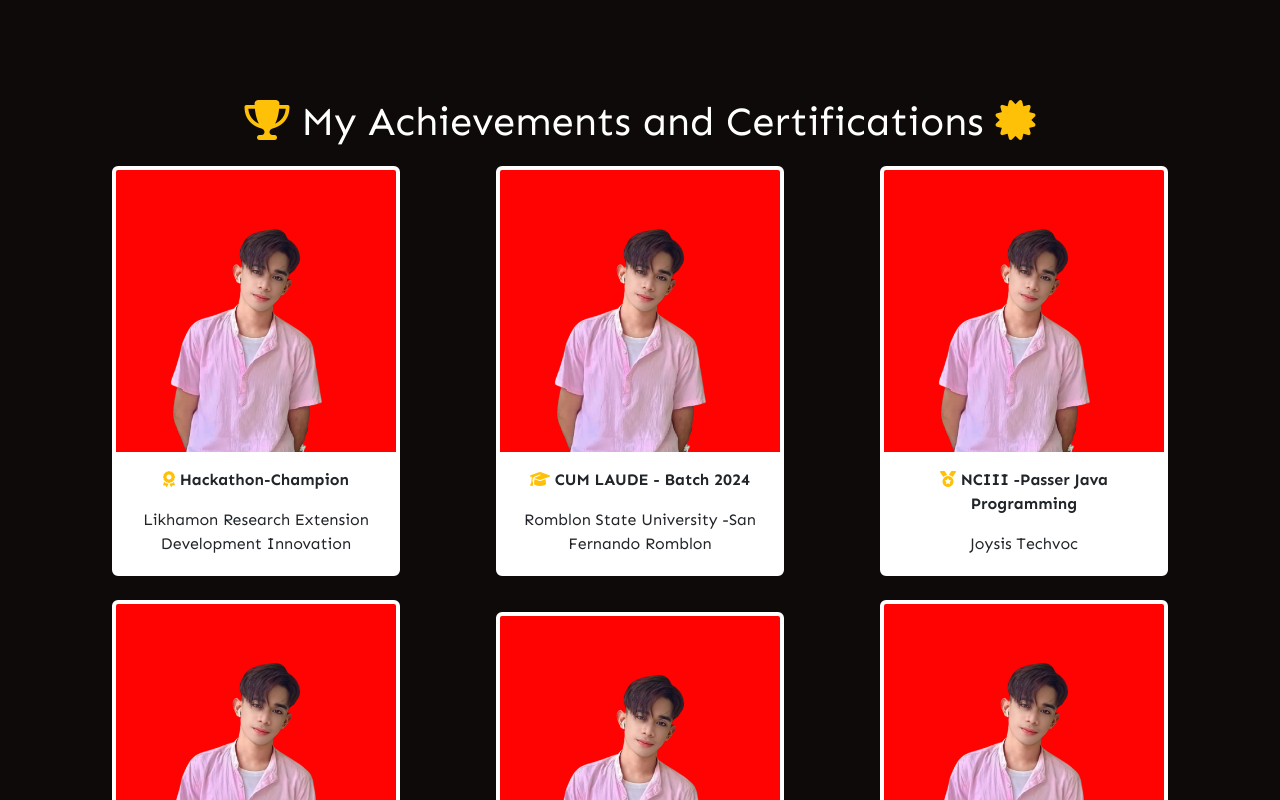
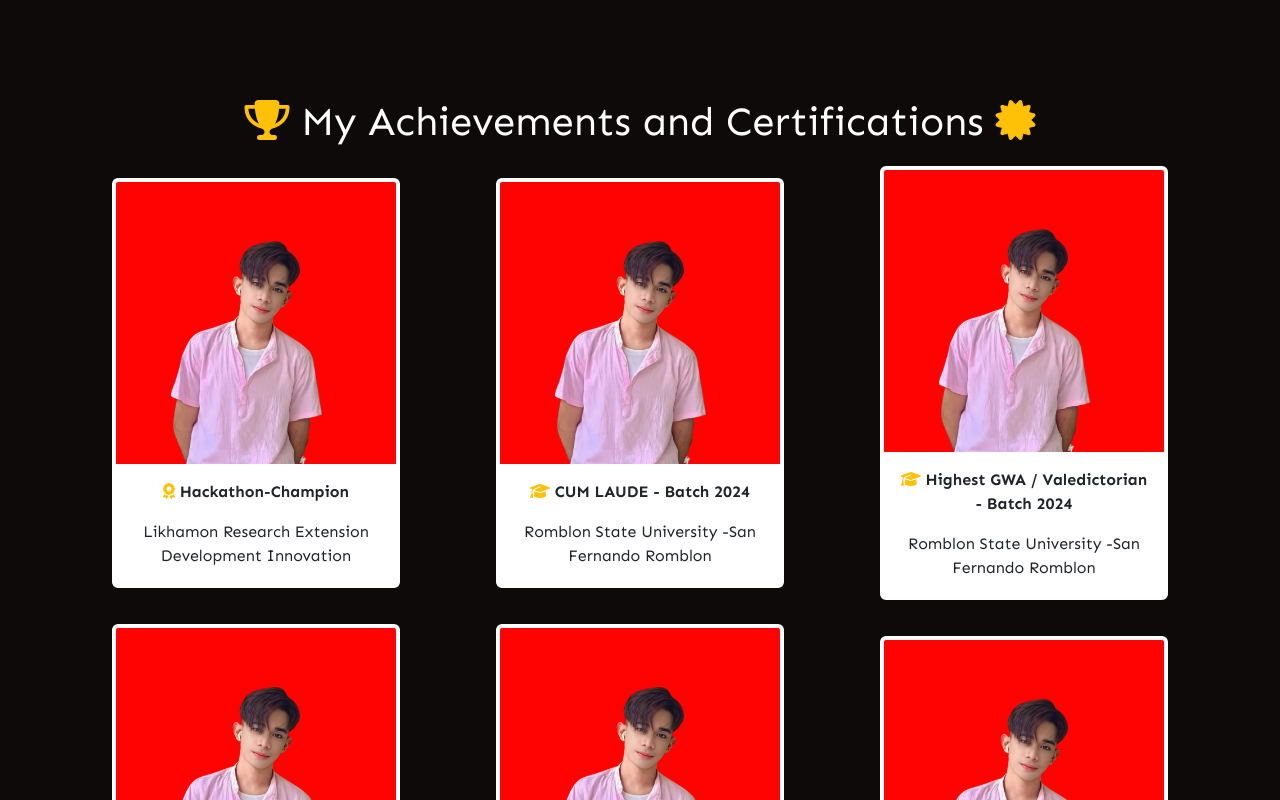
Before and after one commit to Redwing08/my-portfolio, a React (Vite) app: page / in a window 1280 px wide. Shown: the part 702-1502 px from the top of the page. Built offline with nearby package versions, Linux system fonts and the light colour scheme; a small style sheet from the web is missing.

Commit message:
adding valedictorian award

```diff
--- a/src/Homepage.jsx
+++ b/src/Homepage.jsx
@@ -142,6 +142,15 @@ function Homepage() {
                   </div>
                 </div>
               </div>
+              <div className="col-md-4 d-flex justify-content-center mb-4">
+                 <div className="card h-100 imgBG" style={{ width: "18rem" }}>
+                  <img src={profilePic} className="card-img-top" alt="..."/>
+                  <div className="card-body">
+                    <p className="card-text text-center fw-bold"><i className="fas fa-graduation-cap text-warning"></i> Highest GWA / Valedictorian - Batch 2024</p>
+                     <p className="card-text text-center">Romblon State University -San Fernando Romblon</p>
+                  </div>
+                </div>
+              </div>
 
                <div className="col-md-4 d-flex justify-content-center mb-4">
                 <div className="card h-100 imgBG" style={{ width: "18rem" }}>
--- a/src/css/Homepage.css
+++ b/src/css/Homepage.css
@@ -112,11 +112,7 @@ html, body {
   margin-bottom: 0.5rem;        /* Small spacing below */
 }
 
-/* .tagline {
-  color: white;                 /* White text */
-  /* font-size: 1.5rem;            Same size as paragraph */
-  /* font-weight: 600;             Semi-bold */
-/* } */ */
+
 
 .about-text {
   color: white;                 /* White text */
```
